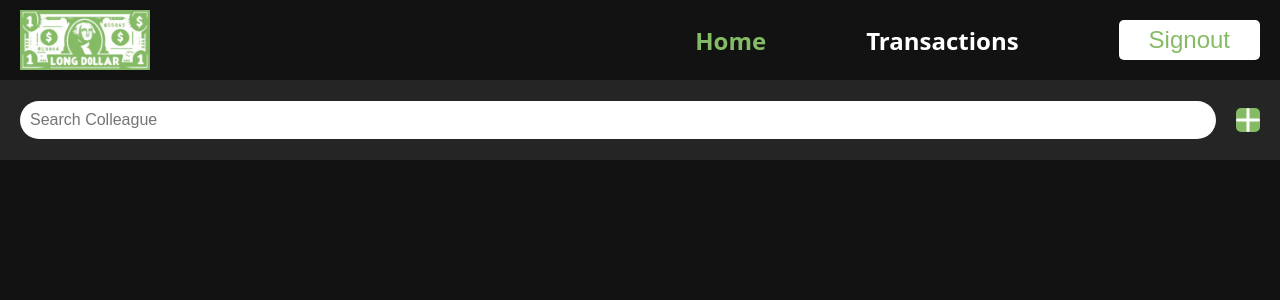
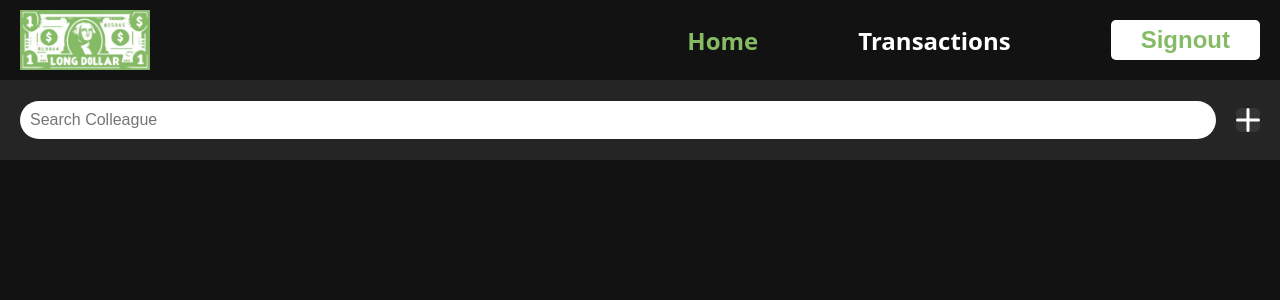
Before and after one commit to BrandonGatewood/Long-Dollar, a React (Vite) app in the folder frontend/: page / in a window 1280 px wide. In both pictures the pointer is over the button 1248 px from the left and 120 px from the top of the page. Shown: the top 300 px of the page. Built offline with nearby package versions, Linux system fonts and the light colour scheme; no server answers.

Commit message:
changed hover and on click color for add button

```diff
--- a/frontend/src/css/button.css
+++ b/frontend/src/css/button.css
@@ -55,7 +55,7 @@
 }
 
 .buttonAdd:focus, .buttonAdd:hover {
-  background-color: var(--green);
+  background-color: rgba(255, 255, 255, 0.08);
 }
 
 .buttonClaim {
@@ -79,6 +79,7 @@
 
 .buttonSignout {
   font-size: 24px;
+  font-weight: 600;
   height: 40px;
   width: 100%;
   padding: 0 30px;
```
